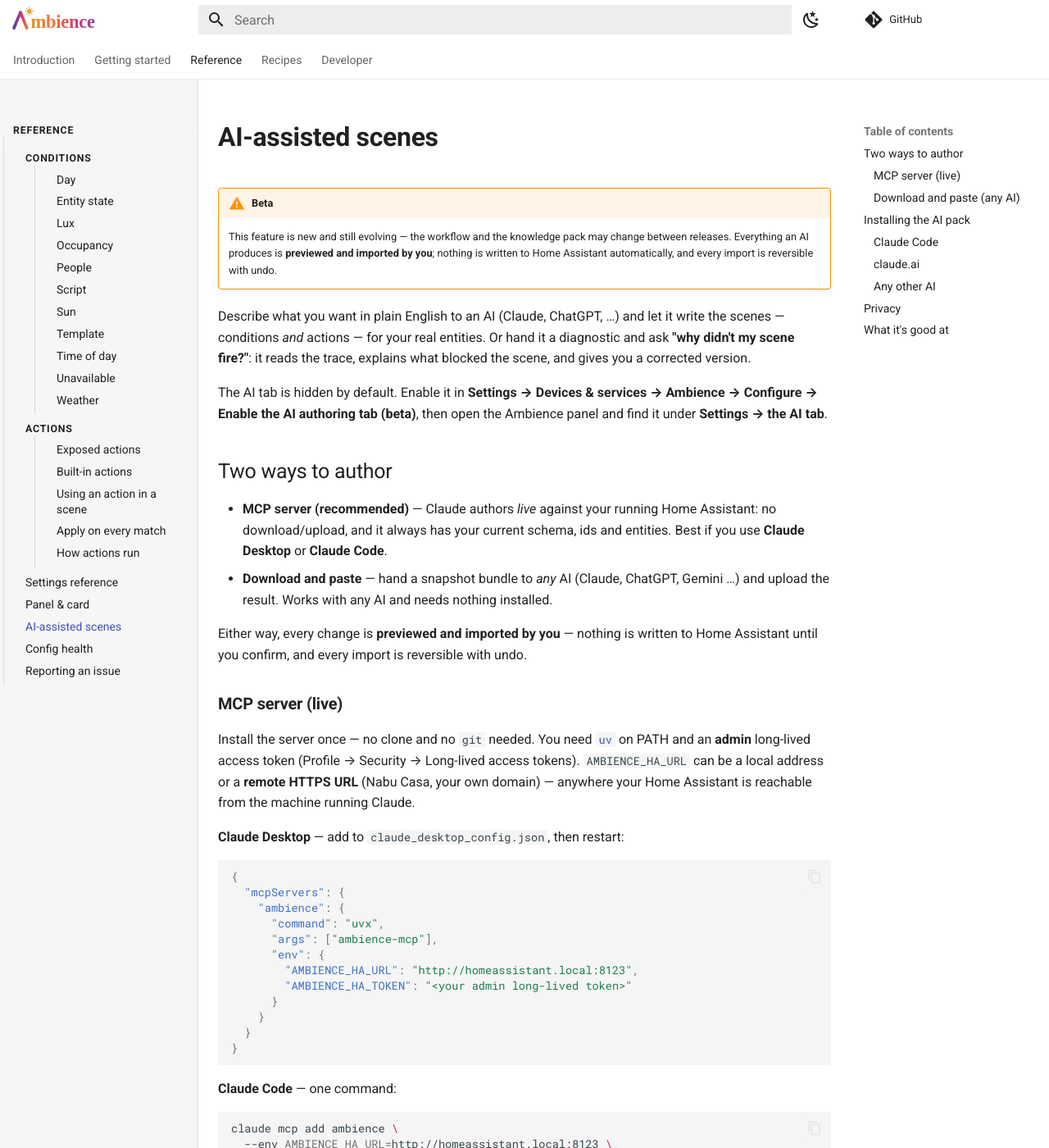
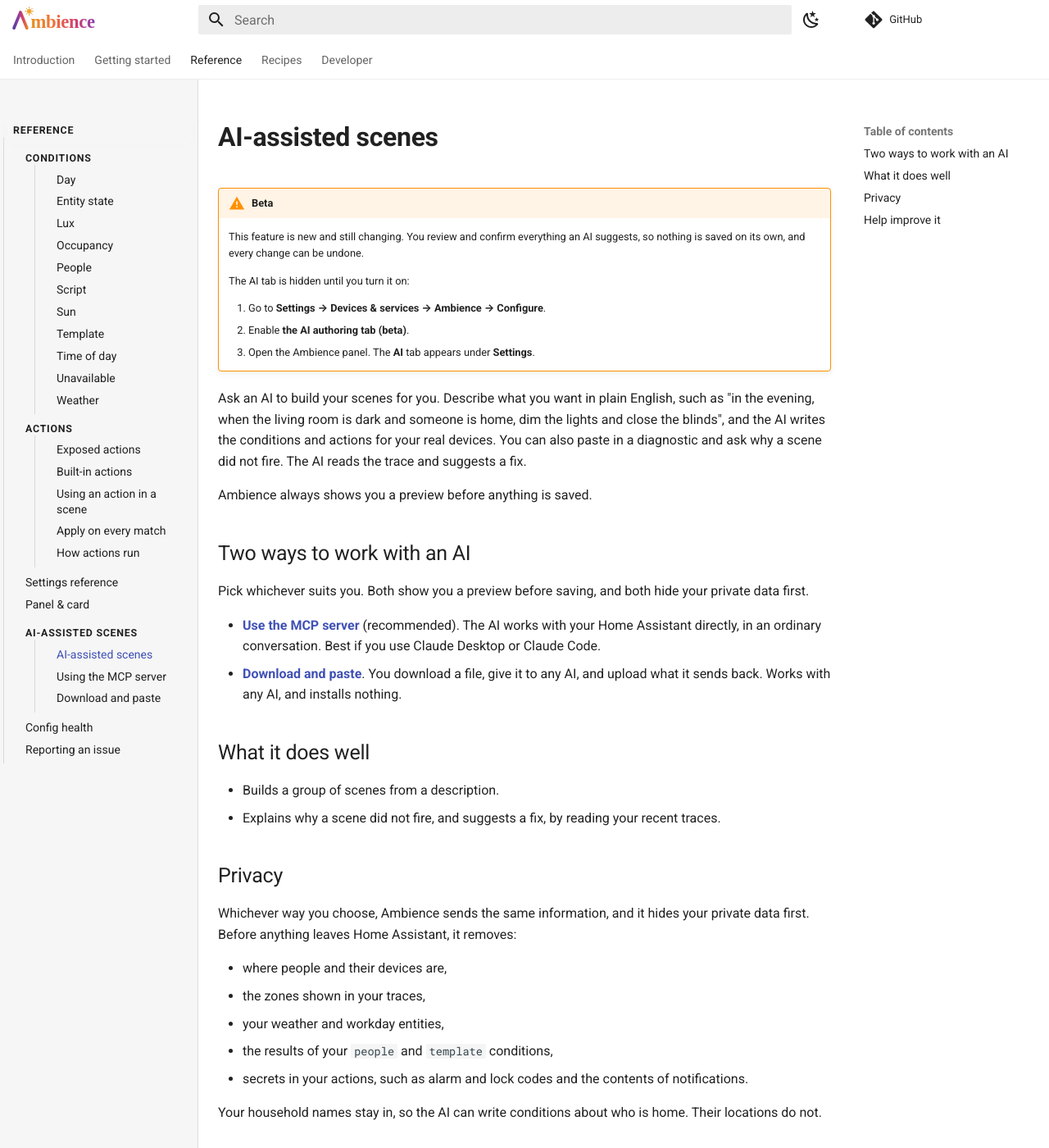
Before and after one commit to clintongormley/ambience, an MkDocs documentation site: the page built from docs/reference/ai-assisted-scenes.md, in a window 1280 px wide and 1400 px high. Shown: the whole window at 82% size. Built offline with MkDocs 1.6.1 and Material for MkDocs 9.7.7, drawn with Linux system fonts in a browser that asks for light colours; comment, search, counter and statistics services are not loaded; some of the changed text lies outside the part shown.

Commit message:
docs(ai): split the AI guide into an overview plus MCP and paste sub-pages
Rewrite reference/ai-assisted-scenes.md as a plain-language overview linking two
new sub-pages: reference/ai/mcp-server.md (setup, uv install link, remote URLs,
simpler steps) and reference/ai/download-and-paste.md (install the guidance, then
the steps). Fold the 'turn on the AI tab' instructions into the beta block. Point
the AI tab's two links straight at their sub-pages and rebuild the bundle.

````diff
--- a/docs/reference/ai-assisted-scenes.md
+++ b/docs/reference/ai-assisted-scenes.md
@@ -2,166 +2,66 @@
 
 !!! warning "Beta"
 
-    This feature is new and still evolving — the workflow and the knowledge pack may
-    change between releases. Everything an AI produces is **previewed and imported
-    by you**; nothing is written to Home Assistant automatically, and every import
-    is reversible with undo.
+    This feature is new and still changing. You review and confirm everything an AI
+    suggests, so nothing is saved on its own, and every change can be undone.
 
-Describe what you want in plain English to an AI (Claude, ChatGPT, …) and let it
-write the scenes — conditions *and* actions — for your real entities. Or hand it
-a diagnostic and ask **"why didn't my scene fire?"**: it reads the trace,
-explains what blocked the scene, and gives you a corrected version.
+    The AI tab is hidden until you turn it on:
 
-The AI tab is hidden by default. Enable it in **Settings → Devices & services →
-Ambience → Configure → Enable the AI authoring tab (beta)**, then open the
-Ambience panel and find it under **Settings → the AI tab**.
+    1. Go to **Settings → Devices & services → Ambience → Configure**.
+    1. Enable **the AI authoring tab (beta)**.
+    1. Open the Ambience panel. The **AI** tab appears under **Settings**.
 
-## Two ways to author
+Ask an AI to build your scenes for you. Describe what you want in plain English,
+such as "in the evening, when the living room is dark and someone is home, dim
+the lights and close the blinds", and the AI writes the conditions and actions
+for your real devices. You can also paste in a diagnostic and ask why a scene
+did not fire. The AI reads the trace and suggests a fix.
 
-- **MCP server (recommended)** — Claude authors *live* against your running Home
-    Assistant: no download/upload, and it always has your current schema, ids
-    and entities. Best if you use **Claude Desktop** or **Claude Code**.
-- **Download and paste** — hand a snapshot bundle to *any* AI (Claude, ChatGPT,
-    Gemini …) and upload the result. Works with any AI and needs nothing
-    installed.
+Ambience always shows you a preview before anything is saved.
 
-Either way, every change is **previewed and imported by you** — nothing is
-written to Home Assistant until you confirm, and every import is reversible with
-undo.
+## Two ways to work with an AI
 
-### MCP server (live)
+Pick whichever suits you. Both show you a preview before saving, and both hide
+your private data first.
 
-Install the server once — no clone and no `git` needed. You need
-[`uv`](https://docs.astral.sh/uv/) on PATH and an **admin** long-lived access
-token (Profile → Security → Long-lived access tokens). `AMBIENCE_HA_URL` can be
-a local address or a **remote HTTPS URL** (Nabu Casa, your own domain) —
-anywhere your Home Assistant is reachable from the machine running Claude.
+- **[Use the MCP server](ai/mcp-server.md)** (recommended). The AI works with
+    your Home Assistant directly, in an ordinary conversation. Best if you use
+    Claude Desktop or Claude Code.
+- **[Download and paste](ai/download-and-paste.md)**. You download a file, give
+    it to any AI, and upload what it sends back. Works with any AI, and installs
+    nothing.
 
-**Claude Desktop** — add to `claude_desktop_config.json`, then restart:
+## What it does well
 
-```json
-{
-  "mcpServers": {
-    "ambience": {
-      "command": "uvx",
-      "args": ["ambience-mcp"],
-      "env": {
-        "AMBIENCE_HA_URL": "http://homeassistant.local:8123",
-        "AMBIENCE_HA_TOKEN": "<your admin long-lived token>"
-      }
-    }
-  }
-}
-```
-
-**Claude Code** — one command:
-
-```sh
-claude mcp add ambience \
-  --env AMBIENCE_HA_URL=http://homeassistant.local:8123 \
-  --env AMBIENCE_HA_TOKEN=<your admin long-lived token> \
-  -- uvx ambience-mcp
-```
-
-Then ask Claude to author or fix a scene — it reads your live config, shows a
-preview, and you confirm. The authoring guide is served **live from your
-install**, so there's no separate pack to install for this path. Multiple
-instances, version pinning and other options are in the
-[mcp-server README](https://github.com/clintongormley/ambience/blob/stable/mcp-server/README.md).
-
-### Download and paste (any AI)
-
-1. **Install the skill or pack** (see [below](#installing-the-ai-pack)) — once
-    per AI. This teaches the AI the Ambience schema and how to read a
-    diagnostic.
-1. **Download your AI bundle.** In the AI tab, click **Download AI bundle**.
-    It's a snapshot of your areas, floors, entities, exposed actions and
-    current config — so the AI references *your* real ids, not made-up ones.
-    Give the file to the AI along with your request.
-1. **Upload the result.** The AI returns a small YAML (or JSON) file. Upload it
-    in the AI tab — Ambience **previews** exactly what it will add, update or
-    remove (and any new category it will create) before you confirm.
-
-!!! question "Can you do better than the AI?"
-
-    This feature is only as good as the knowledge pack behind it — and **you can
-    help make it better**. If the AI gives you bad advice, please
-    [open a GitHub issue](https://github.com/clintongormley/ambience/issues/new)
-    with:
-
-    - **the AI's suggestion** — the import block it produced,
-    - **your corrected version**, and
-    - **a short note** on what was wrong and why your version is better.
-
-    Real before/after examples like these are exactly what's used to improve the
-    cookbook the AI learns from — so the next person (and the next *you*) gets
-    better answers.
-
-## Installing the AI pack
-
-This is for the **download-and-paste** path — the MCP server serves the guide
-live from your install, so you don't install a pack for it.
-
-The "AI pack" teaches the AI the Ambience schema and how to read a diagnostic.
-Install it in whichever form suits your AI. **Always install the `stable`
-version** — it matches the released integration; the `main` branch is unreleased
-development and may be incompatible.
-
-### Claude Code
-
-Install the plugin (it bundles the skill and the `/ambience-create` /
-`/ambience-fix` commands):
-
-```text
-/plugin marketplace add clintongormley/ambience@stable
-/plugin install ambience@ambience
-```
-
-The `@stable` is important — it pins the pack to the latest release. To get new
-versions automatically, enable **auto-update** for the marketplace once:
-`/plugin` → **Marketplaces** → `ambience` → enable auto-update.
-
-### claude.ai
-
-Upload the skill folder as a Claude Skill:
-[`ai/skill/ambience-author/`](https://github.com/clintongormley/ambience/tree/stable/ai/skill/ambience-author)
-(from the `stable` branch). It contains the skill plus its reference docs.
-
-### Any other AI
-
-Paste the single self-contained guide into your AI:
-[`ambience-ai-guide.md`](https://github.com/clintongormley/ambience/blob/stable/docs/developers/ai-authoring/ambience-ai-guide.md)
-(from the `stable` branch).
-
-!!! tip "Keep the pack in step with Ambience"
-
-    Before authoring, the skill checks that the bundle's Ambience version matches
-    the pack. If your installed Ambience is **newer** than the pack, it asks you to
-    update the plugin first (so it isn't working from an out-of-date schema) —
-    update with `/plugin marketplace update ambience` then re-install, or enable
-    auto-update as above.
+- Builds a group of scenes from a description.
+- Explains why a scene did not fire, and suggests a fix, by reading your recent
+    traces.
 
 ## Privacy
 
-Both paths read the **same redacted bundle** — a local download you choose when
-and to whom to send, or the live read the MCP server makes. Presence and
-location data is redacted before it leaves Home Assistant: person and
-device-tracker locations, the zones in your traces, your weather/workday
-entities, and the rendered output of `people`/`template` conditions. Secrets in
-your actions are scrubbed too — alarm/lock codes, and the default values of
-sensitive fields such as a notification's message, recipients or push token.
+Whichever way you choose, Ambience sends the same information, and it hides your
+private data first. Before anything leaves Home Assistant, it removes:
 
-Person *ids and names* do remain, so the AI can write presence conditions that
-reference the right people — a household member's name may therefore appear in
-the bundle — but their current location does not.
+- where people and their devices are,
+- the zones shown in your traces,
+- your weather and workday entities,
+- the results of your `people` and `template` conditions,
+- secrets in your actions, such as alarm and lock codes and the contents of
+    notifications.
 
-## What it's good at
+Your household names stay in, so the AI can write conditions about who is home.
+Their locations do not.
 
-- **Building a scene group** from a description — e.g. *"in the evening, when
-    it's dark in the living room and someone's home, dim the lights and close
-    the blinds."*
-- **Diagnosing** a scene that didn't fire — it reads the recent traces in your
-    bundle, finds the condition that blocked it, and proposes a fix.
+## Help improve it
 
-The AI never changes Home Assistant directly: it produces a file, you review the
-preview, and you import it.
+This feature is only as good as the guidance behind it, and you can help make it
+better. If an AI gives you bad advice, please
+[open a GitHub issue](https://github.com/clintongormley/ambience/issues/new)
+with:
+
+- the AI's suggestion,
+- your corrected version, and
+- a short note on what was wrong.
+
+Real before-and-after examples like these are used to improve the guidance the
+AI learns from.
--- a/mkdocs.yml
+++ b/mkdocs.yml
@@ -95,7 +95,10 @@ nav:
           - How actions run: reference/actions/how-actions-run.md
       - Settings reference: reference/settings-reference.md
       - Panel & card: reference/panel-and-card.md
-      - AI-assisted scenes: reference/ai-assisted-scenes.md
+      - AI-assisted scenes:
+          - reference/ai-assisted-scenes.md
+          - Using the MCP server: reference/ai/mcp-server.md
+          - Download and paste: reference/ai/download-and-paste.md
       - Config health: reference/config-health.md
       - Reporting an issue: reference/reporting-an-issue.md
   - Recipes:
````
Also changed, not shown: docs/reference/ai/download-and-paste.md (added, +56 -0 lines), docs/reference/ai/mcp-server.md (added, +72 -0 lines), 3 other files.
